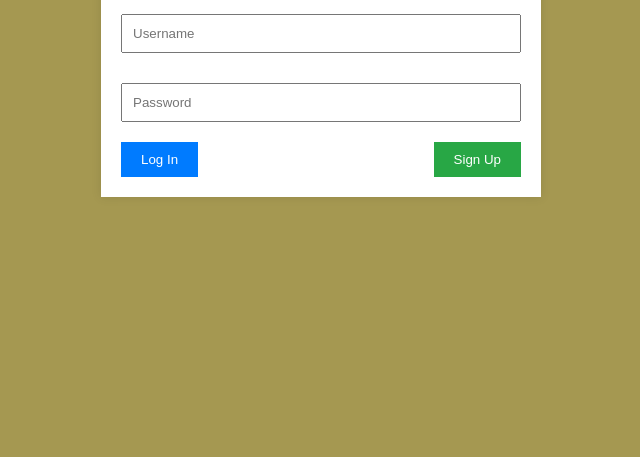
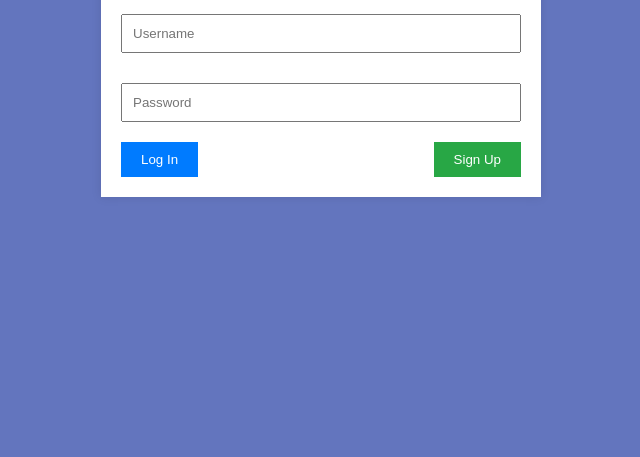
Before and after one commit to ManpreetSinghGrewal/Code1, a plain HTML site: page index.html in a window 1280 px wide. Shown: the part 343-800 px from the top of the page, without its empty margins (319-959 px from the left). Drawn offline with Linux system fonts and the light colour scheme.

Commit message:
Manraj changes

```diff
--- a/styles.css
+++ b/styles.css
@@ -5,7 +5,7 @@ body {
   align-items: center;
   height: 100vh;
   margin: 0;
-  background-color: #a59851;
+  background-color: #6375be;
 }
 
 .container, .chat-container {
```
